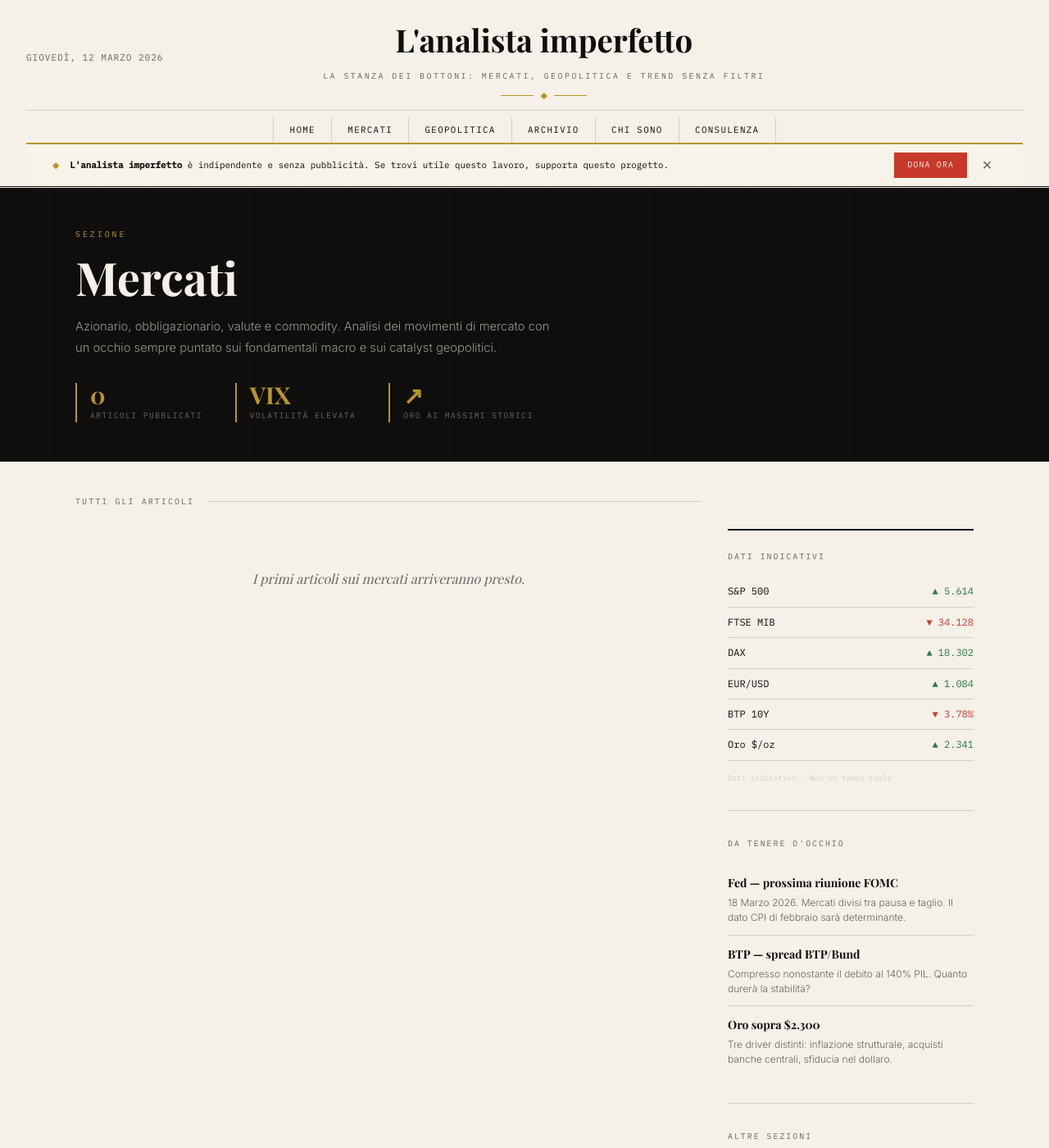
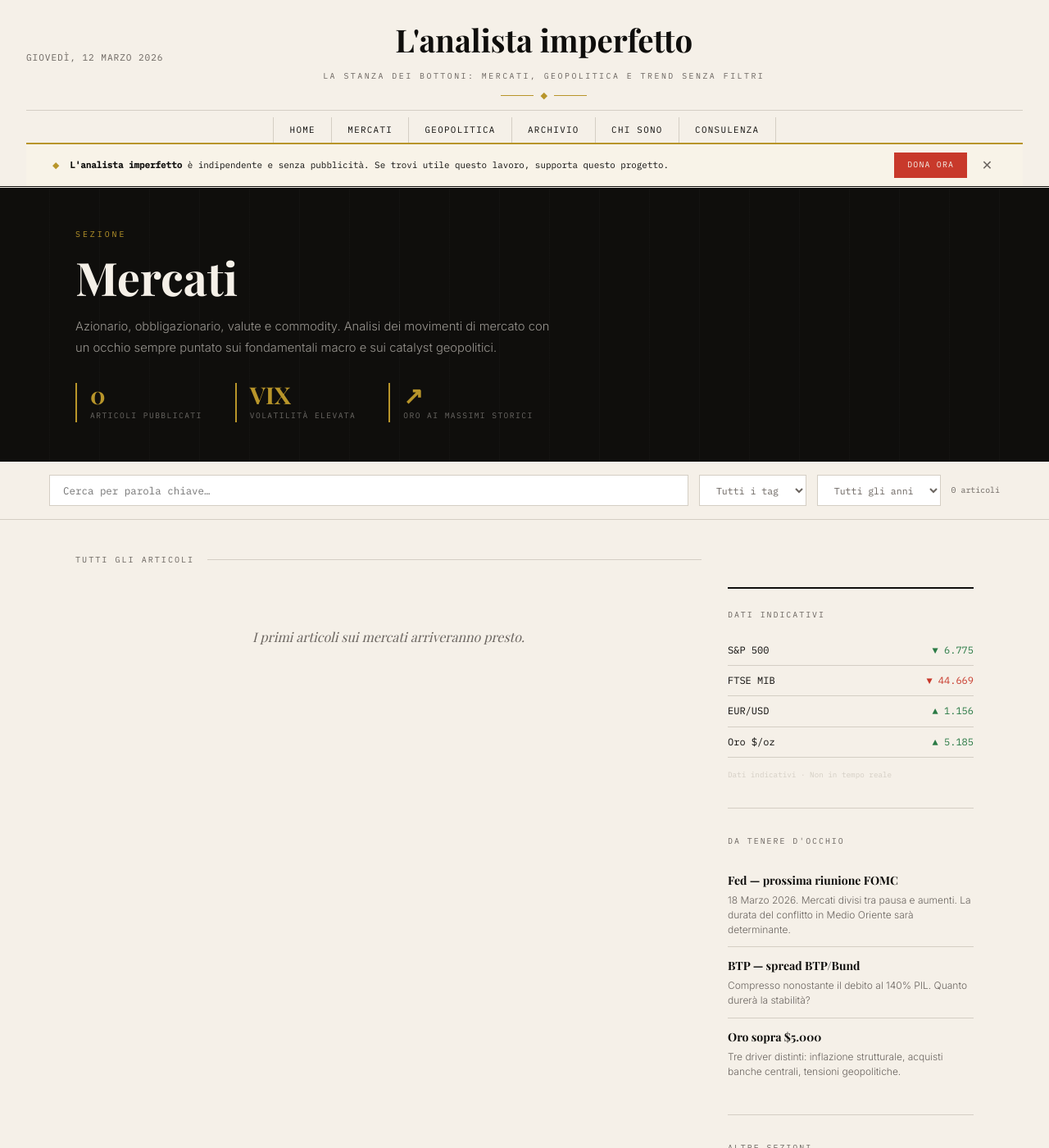
Before and after one commit to martellialessandro/martellialessandro.github.io, a Jekyll site: the page built from mercati.html, in a window 1280 px wide and 1400 px high. Shown: the whole window at 82% size. Built offline with Jekyll 4.4.1, drawn with Linux system fonts in a browser that asks for light colours; some web fonts are replaced.

Commit message:
Update mercati.html

```diff
--- a/mercati.html
+++ b/mercati.html
@@ -84,6 +84,22 @@ permalink: /mercati/
   </div>
 </div>
 
+<!-- BARRA RICERCA -->
+<div style="background:var(--paper); border-bottom:1px solid var(--border); padding:1rem 2rem;">
+  <div style="max-width:1160px; margin:0 auto; display:flex; gap:0.8rem; flex-wrap:wrap; align-items:center;">
+    <div style="flex:1; min-width:200px; position:relative;">
+      <input id="search-input" type="text" placeholder="Cerca per parola chiave…" style="width:100%; font-family:'IBM Plex Mono',monospace; font-size:0.78rem; padding:0.6rem 1rem; border:1px solid var(--border); background:white; color:var(--ink); outline:none; box-sizing:border-box;">
+    </div>
+    <select id="filter-tag" style="font-family:'IBM Plex Mono',monospace; font-size:0.72rem; padding:0.6rem 1rem; border:1px solid var(--border); background:white; color:var(--muted); outline:none;">
+      <option value="">Tutti i tag</option>
+    </select>
+    <select id="filter-year" style="font-family:'IBM Plex Mono',monospace; font-size:0.72rem; padding:0.6rem 1rem; border:1px solid var(--border); background:white; color:var(--muted); outline:none;">
+      <option value="">Tutti gli anni</option>
+    </select>
+    <div id="search-count" style="font-family:'IBM Plex Mono',monospace; font-size:0.62rem; color:var(--muted); white-space:nowrap;"></div>
+  </div>
+</div>
+
 <!-- CONTENUTO -->
 <div class="cat-wrap">
   <div class="cat-grid">
@@ -92,7 +108,7 @@ permalink: /mercati/
       <div class="section-label"><span>Tutti gli articoli</span></div>
       {% assign mkt_posts = site.posts | where: 'category', 'Mercati' %}
       {% if mkt_posts.size > 0 %}
-      <div class="article-list">
+      <div class="article-list" id="dynamic-list">
         {% for post in mkt_posts %}
         <a href="{{ post.url | relative_url }}" class="article-row">
           <div class="article-num">{{ forloop.index | prepend: '0' | slice: -2, 2 }}</div>
@@ -119,12 +135,10 @@ permalink: /mercati/
 
       <div class="sidebar-block">
         <div class="sidebar-title">Dati indicativi</div>
-        <div class="market-row"><span>S&P 500</span><span class="up">▲ 5.614</span></div>
-        <div class="market-row"><span>FTSE MIB</span><span class="dn">▼ 34.128</span></div>
-        <div class="market-row"><span>DAX</span><span class="up">▲ 18.302</span></div>
-        <div class="market-row"><span>EUR/USD</span><span class="up">▲ 1.084</span></div>
-        <div class="market-row"><span>BTP 10Y</span><span class="dn">▼ 3.78%</span></div>
-        <div class="market-row"><span>Oro $/oz</span><span class="up">▲ 2.341</span></div>
+        <div class="market-row"><span>S&P 500</span><span class="up">▼ 6.775</span></div>
+        <div class="market-row"><span>FTSE MIB</span><span class="dn">▼ 44.669</span></div>
+        <div class="market-row"><span>EUR/USD</span><span class="up">▲ 1.156</span></div>
+        <div class="market-row"><span>Oro $/oz</span><span class="up">▲ 5.185</span></div>
         <p style="font-family:'IBM Plex Mono',monospace; font-size:0.58rem; color:var(--border); margin-top:0.8rem;">Dati indicativi · Non in tempo reale</p>
       </div>
 
@@ -132,15 +146,15 @@ permalink: /mercati/
         <div class="sidebar-title">Da tenere d'occhio</div>
         <div class="watch-item">
           <div class="watch-title">Fed — prossima riunione FOMC</div>
-          <div class="watch-desc">18 Marzo 2026. Mercati divisi tra pausa e taglio. Il dato CPI di febbraio sarà determinante.</div>
+          <div class="watch-desc">18 Marzo 2026. Mercati divisi tra pausa e aumenti. La durata del conflitto in Medio Oriente sarà determinante.</div>
         </div>
         <div class="watch-item">
           <div class="watch-title">BTP — spread BTP/Bund</div>
           <div class="watch-desc">Compresso nonostante il debito al 140% PIL. Quanto durerà la stabilità?</div>
         </div>
         <div class="watch-item">
-          <div class="watch-title">Oro sopra $2.300</div>
-          <div class="watch-desc">Tre driver distinti: inflazione strutturale, acquisti banche centrali, sfiducia nel dollaro.</div>
+          <div class="watch-title">Oro sopra $5.000</div>
+          <div class="watch-desc">Tre driver distinti: inflazione strutturale, acquisti banche centrali, tensioni geopolitiche.</div>
         </div>
       </div>
 
@@ -160,3 +174,81 @@ permalink: /mercati/
     </aside>
   </div>
 </div>
+
+
+<script>
+const CATEGORY = 'Mercati'; // ← cambia in 'Mercati' per mercati.html
+
+let allPosts = [];
+
+fetch('/search.json')
+  .then(r => r.json())
+  .then(data => {
+    allPosts = data.filter(p => p.category === CATEGORY);
+
+    // Popola tag dropdown
+    const tags = [...new Set(allPosts.flatMap(p => p.tags.split(' ').filter(t => t)))];
+    const tagSelect = document.getElementById('filter-tag');
+    tags.forEach(t => {
+      const opt = document.createElement('option');
+      opt.value = t; opt.textContent = t;
+      tagSelect.appendChild(opt);
+    });
+
+    // Popola anni dropdown
+    const years = [...new Set(allPosts.map(p => p.date.split(' ')[2]))].sort().reverse();
+    const yearSelect = document.getElementById('filter-year');
+    years.forEach(y => {
+      const opt = document.createElement('option');
+      opt.value = y; opt.textContent = y;
+      yearSelect.appendChild(opt);
+    });
+
+    renderResults(allPosts);
+  });
+
+function renderResults(posts) {
+  const list = document.getElementById('dynamic-list');
+  const count = document.getElementById('search-count');
+  count.textContent = posts.length + ' articol' + (posts.length === 1 ? 'o' : 'i');
+
+  if (posts.length === 0) {
+    list.innerHTML = '<div style="padding:2rem 0; text-align:center; font-family:\'Playfair Display\',serif; font-style:italic; color:var(--muted);">Nessun articolo trovato.</div>';
+    return;
+  }
+
+  list.innerHTML = posts.map((p, i) => `
+    <a href="${p.url}" class="article-row">
+      <div class="article-num">${String(i+1).padStart(2,'0')}</div>
+      <div>
+        ${p.tags ? p.tags.split(' ').filter(t=>t).map(t=>`<span class="tag">${t}</span>`).join('') : ''}
+        <h3>${p.title}</h3>
+        <p>${p.excerpt}</p>
+        <div class="article-meta">
+          <span>${p.date}</span>
+          <span>${p.category}</span>
+        </div>
+      </div>
+    </a>
+  `).join('');
+}
+
+function filter() {
+  const q = document.getElementById('search-input').value.toLowerCase();
+  const tag = document.getElementById('filter-tag').value;
+  const year = document.getElementById('filter-year').value;
+
+  const results = allPosts.filter(p => {
+    const matchQ = !q || p.title.toLowerCase().includes(q) || p.excerpt.toLowerCase().includes(q) || p.tags.toLowerCase().includes(q);
+    const matchTag = !tag || p.tags.split(' ').includes(tag);
+    const matchYear = !year || p.date.includes(year);
+    return matchQ && matchTag && matchYear;
+  });
+
+  renderResults(results);
+}
+
+document.getElementById('search-input').addEventListener('input', filter);
+document.getElementById('filter-tag').addEventListener('change', filter);
+document.getElementById('filter-year').addEventListener('change', filter);
+</script>
```
